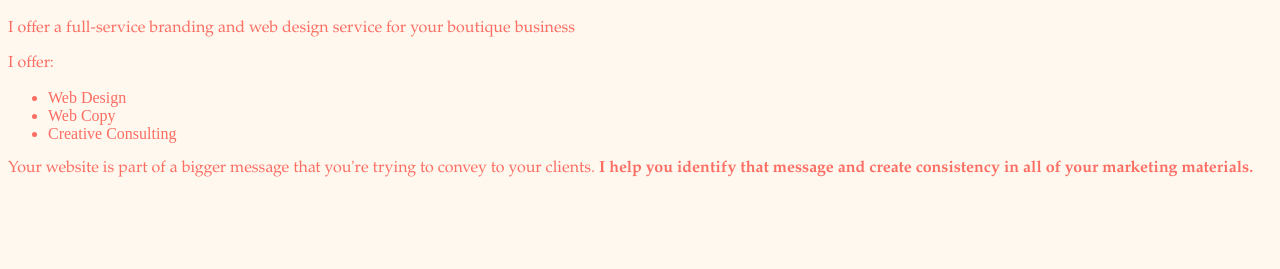
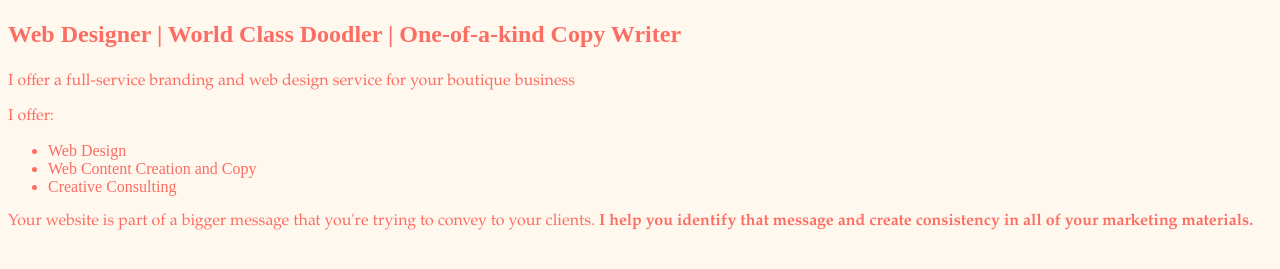
Before and after one commit to christinacicchelli/christinacicchelli.github.io, a plain HTML site: page unit_1/index.html in a window 1280 px wide. Shown: the part 61-330 px from the top of the page. Drawn offline with Linux system fonts and the light colour scheme.

Commit message:
Property changes

```diff
--- a/unit_1/css/main.css
+++ b/unit_1/css/main.css
@@ -16,6 +16,7 @@ h2 {
 }
 h3 {
 	color: #FC6D63;
+	font-size: 24px;
 }
 p {
 	font-family: "Palatino Linotype", "Book Antiqua", serif;
--- a/unit_1/index.html
+++ b/unit_1/index.html
@@ -9,12 +9,15 @@
 	<body>
 
 		<h1>Christina Cicchelli Design </h1>
+		<h3>Web Designer | World Class Doodler | One-of-a-kind Copy Writer</h3>
+
 		<p>I offer a full-service branding and web design service for your boutique business</p>
+
 		<p>I offer:</p>
 
 		<ul>
 			<li>Web Design</li>
-			<li>Web Copy</li>
+			<li>Web Content Creation and Copy</li>
 			<li>Creative Consulting</li>
 		</ul>
 
```
